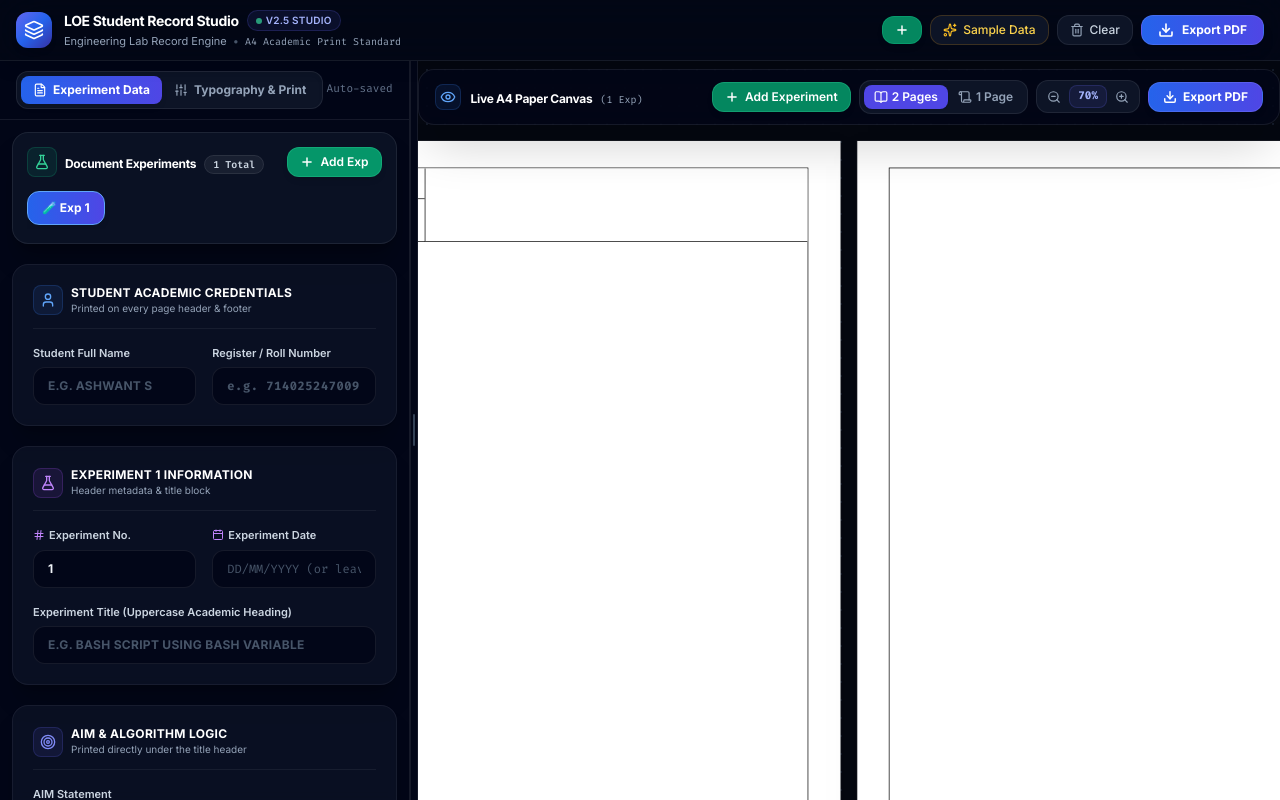
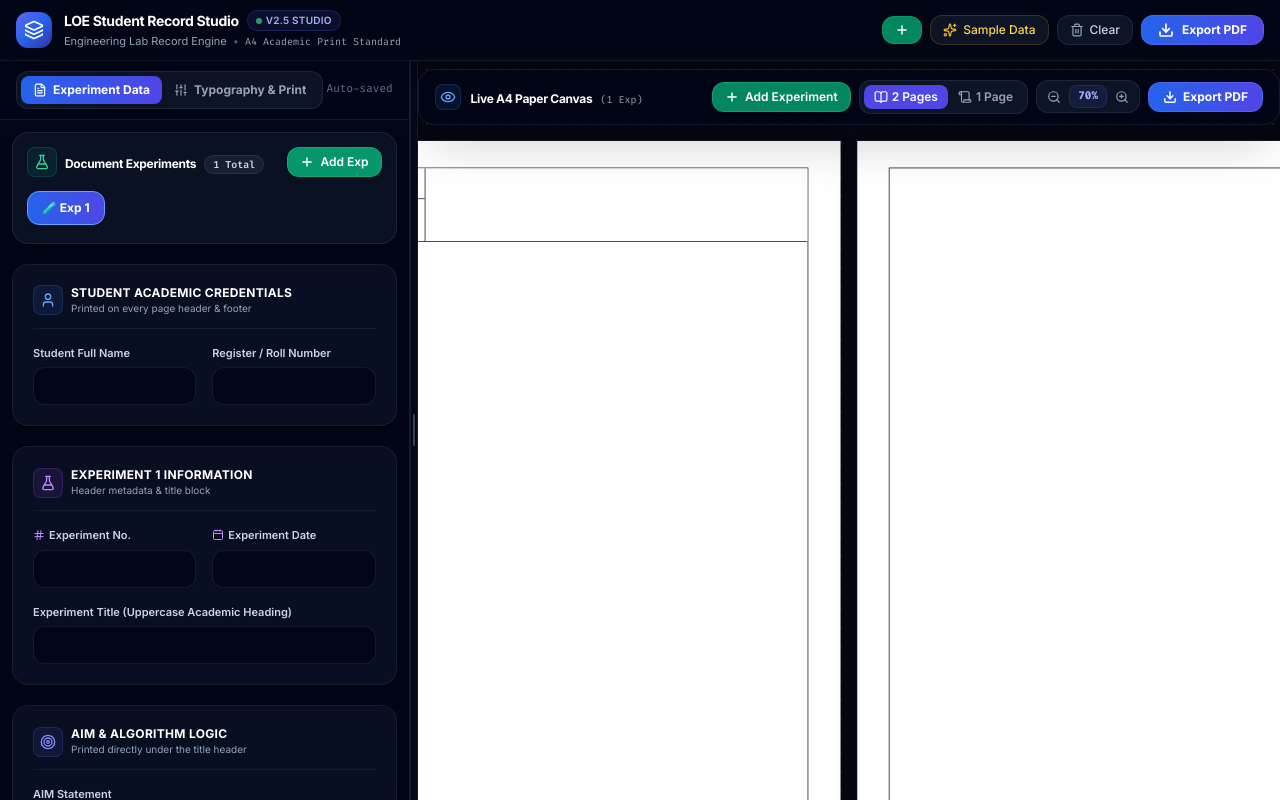
Before and after one commit to boopathivellaichamy0-png/loe-record-generator, a React (Vite) app: page / in a window 1280 px wide. Built offline with nearby package versions, Linux system fonts and the light colour scheme.

Commit message:
chore: remove sample data and default placeholders for clean fresh site

```diff
--- a/src/App.jsx
+++ b/src/App.jsx
@@ -18,9 +18,9 @@ import {
 } from 'lucide-react';
 
 // Factory for creating a brand new experiment
-export const createNewExperiment = (expNumber = 1) => ({
-  id: `exp_${Date.now()}_${expNumber}`,
-  expNo: String(expNumber),
+export const createNewExperiment = (expNumber = '') => ({
+  id: `exp_${Date.now()}_${expNumber || 'new'}`,
+  expNo: expNumber ? String(expNumber) : '',
   date: '',
   title: '',
   aim: '',
@@ -401,7 +401,7 @@ export const INITIAL_MULTI_EXPERIMENT_DATA = {
   imageOffsetY: 120,
   watermarkText: '',
   activeExpIndex: 0,
-  experiments: [createNewExperiment(1)]
+  experiments: [createNewExperiment('')]
 };
 
 export default function App() {
@@ -490,7 +490,7 @@ export default function App() {
   // ADD NEW EXPERIMENT FEATURE
   const handleAddExperiment = () => {
     setFormData((prev) => {
-      const nextExpNum = (prev.experiments || []).length + 6;
+      const nextExpNum = (prev.experiments || []).length + 1;
       const newExp = createNewExperiment(nextExpNum);
       const updatedExps = [...(prev.experiments || []), newExp];
       return {
--- a/src/components/FormEditor.jsx
+++ b/src/components/FormEditor.jsx
@@ -160,7 +160,7 @@ export default function FormEditor({
               value={globalData.studentName || ''}
               onChange={(e) => handleGlobalFieldChange('studentName', e.target.value)}
               className="w-full bg-slate-950/80 border border-white/[0.08] focus:border-blue-500/80 focus:ring-2 focus:ring-blue-500/20 rounded-xl px-3.5 py-2.5 text-xs text-slate-100 font-bold uppercase placeholder:text-slate-600 transition-all tracking-wide"
-              placeholder="e.g. ASHWANT S"
+              placeholder=""
             />
           </div>
           <div>
@@ -170,7 +170,7 @@ export default function FormEditor({
               value={globalData.registerNo || ''}
               onChange={(e) => handleGlobalFieldChange('registerNo', e.target.value)}
               className="w-full bg-slate-950/80 border border-white/[0.08] focus:border-blue-500/80 focus:ring-2 focus:ring-blue-500/20 rounded-xl px-3.5 py-2.5 text-xs text-slate-100 font-mono font-bold placeholder:text-slate-600 transition-all tracking-wider"
-              placeholder="e.g. 714025247009"
+              placeholder=""
             />
           </div>
         </div>
@@ -212,7 +212,7 @@ export default function FormEditor({
               value={currentExp.expNo || ''}
               onChange={(e) => handleExpFieldChange('expNo', e.target.value)}
               className="w-full bg-slate-950/80 border border-white/[0.08] focus:border-purple-500/80 focus:ring-2 focus:ring-purple-500/20 rounded-xl px-3.5 py-2.5 text-xs text-slate-100 font-bold placeholder:text-slate-600 transition-all"
-              placeholder="e.g. 6"
+              placeholder=""
             />
           </div>
           <div>
@@ -225,7 +225,7 @@ export default function FormEditor({
               value={currentExp.date || ''}
               onChange={(e) => handleExpFieldChange('date', e.target.value)}
               className="w-full bg-slate-950/80 border border-white/[0.08] focus:border-purple-500/80 focus:ring-2 focus:ring-purple-500/20 rounded-xl px-3.5 py-2.5 text-xs text-slate-100 placeholder:text-slate-600 transition-all font-mono"
-              placeholder="DD/MM/YYYY (or leave blank)"
+              placeholder=""
             />
           </div>
         </div>
@@ -239,7 +239,7 @@ export default function FormEditor({
             value={currentExp.title || ''}
             onChange={(e) => handleExpFieldChange('title', e.target.value)}
             className="w-full bg-slate-950/80 border border-white/[0.08] focus:border-purple-500/80 focus:ring-2 focus:ring-purple-500/20 rounded-xl px-3.5 py-2.5 text-xs text-slate-100 font-bold uppercase placeholder:text-slate-600 transition-all tracking-wide"
-            placeholder="e.g. BASH SCRIPT USING BASH VARIABLE"
+            placeholder=""
           />
         </div>
       </div>
@@ -265,7 +265,7 @@ export default function FormEditor({
             value={currentExp.aim || ''}
             onChange={(e) => handleExpFieldChange('aim', e.target.value)}
             className="w-full bg-slate-950/80 border border-white/[0.08] focus:border-indigo-500/80 focus:ring-2 focus:ring-indigo-500/20 rounded-xl p-3.5 text-xs text-slate-100 placeholder:text-slate-600 transition-all resize-y leading-relaxed"
-            placeholder="To write a Bash shell script to calculate an employee's basic salary details..."
+            placeholder=""
           />
         </div>
 
@@ -278,7 +278,7 @@ export default function FormEditor({
             value={currentExp.algorithm || ''}
             onChange={(e) => handleExpFieldChange('algorithm', e.target.value)}
             className="w-full bg-slate-950/80 border border-white/[0.08] focus:border-indigo-500/80 focus:ring-2 focus:ring-indigo-500/20 rounded-xl p-3.5 text-xs text-slate-100 placeholder:text-slate-600 transition-all resize-y leading-relaxed font-mono"
-            placeholder={`1. Start the program.\n2. Read the employee name.\n3. Read the basic salary.\n4. Calculate HRA as 20% of basic salary.`}
+            placeholder=""
           />
         </div>
       </div>
@@ -327,7 +327,7 @@ export default function FormEditor({
             value={currentExp.code || ''}
             onChange={(e) => handleExpFieldChange('code', e.target.value)}
             className="w-full bg-slate-950/90 border border-white/[0.08] focus:border-emerald-500/80 focus:ring-2 focus:ring-emerald-500/20 rounded-xl p-3.5 text-xs text-slate-100 placeholder:text-slate-600 transition-all font-mono resize-y leading-relaxed"
-            placeholder="Paste Linux bash commands, C/C++ code, Java, or SQL queries here..."
+            placeholder=""
           />
         </div>
       </div>
@@ -355,7 +355,7 @@ export default function FormEditor({
             value={currentExp.outputText || ''}
             onChange={(e) => handleExpFieldChange('outputText', e.target.value)}
             className="w-full bg-slate-950/80 border border-white/[0.08] focus:border-amber-500/80 focus:ring-2 focus:ring-amber-500/20 rounded-xl p-3 text-xs text-slate-200 placeholder:text-slate-600 transition-all font-mono resize-y"
-            placeholder="Paste text execution output..."
+            placeholder=""
           />
         </div>
 
@@ -434,7 +434,7 @@ export default function FormEditor({
               value={currentExp.evalMarks?.programExecution || ''}
               onChange={(e) => handleExpFieldChange('evalMarks', { ...currentExp.evalMarks, programExecution: e.target.value })}
               className="w-full bg-slate-900 border border-white/[0.08] focus:border-indigo-500 rounded-lg px-2 py-1.5 text-xs text-center font-bold text-white transition-all"
-              placeholder="-"
+              placeholder=""
             />
           </div>
           <div>
@@ -444,7 +444,7 @@ export default function FormEditor({
               value={currentExp.evalMarks?.classPerformance || ''}
               onChange={(e) => handleExpFieldChange('evalMarks', { ...currentExp.evalMarks, classPerformance: e.target.value })}
               className="w-full bg-slate-900 border border-white/[0.08] focus:border-indigo-500 rounded-lg px-2 py-1.5 text-xs text-center font-bold text-white transition-all"
-              placeholder="-"
+              placeholder=""
             />
           </div>
           <div>
@@ -454,7 +454,7 @@ export default function FormEditor({
               value={currentExp.evalMarks?.viva || ''}
               onChange={(e) => handleExpFieldChange('evalMarks', { ...currentExp.evalMarks, viva: e.target.value })}
               className="w-full bg-slate-900 border border-white/[0.08] focus:border-indigo-500 rounded-lg px-2 py-1.5 text-xs text-center font-bold text-white transition-all"
-              placeholder="-"
+              placeholder=""
             />
           </div>
           <div>
@@ -464,7 +464,7 @@ export default function FormEditor({
               value={currentExp.evalMarks?.total || ''}
               onChange={(e) => handleExpFieldChange('evalMarks', { ...currentExp.evalMarks, total: e.target.value })}
               className="w-full bg-slate-900 border border-emerald-500/40 focus:border-emerald-500 rounded-lg px-2 py-1.5 text-xs text-center font-bold text-emerald-400 transition-all"
-              placeholder="-"
+              placeholder=""
             />
           </div>
         </div>
@@ -476,7 +476,7 @@ export default function FormEditor({
             value={currentExp.result || ''}
             onChange={(e) => handleExpFieldChange('result', e.target.value)}
             className="w-full bg-slate-950/80 border border-white/[0.08] focus:border-rose-500/80 focus:ring-2 focus:ring-rose-500/20 rounded-xl p-3.5 text-xs text-slate-100 placeholder:text-slate-600 transition-all leading-relaxed"
-            placeholder="Thus, using Linux commands, employee gross salary has been found successfully."
+            placeholder=""
           />
         </div>
       </div>
--- a/src/components/Sidebar.jsx
+++ b/src/components/Sidebar.jsx
@@ -107,7 +107,7 @@ export default function Sidebar({ data, setData, formData, onUpdate, onFillSampl
               value={currentData.watermarkText || ''}
               onChange={(e) => handleUpdate('watermarkText', e.target.value)}
               className="w-full bg-slate-950/80 border border-white/[0.08] focus:border-cyan-500/80 focus:ring-2 focus:ring-cyan-500/20 rounded-xl px-3.5 py-2.5 text-xs text-slate-100 placeholder:text-slate-600 transition-all font-mono"
-              placeholder="e.g. LOE RECORD (Leave blank for none)"
+              placeholder=""
             />
           </div>
           <p className="text-[10px] text-slate-400 leading-relaxed">
```
